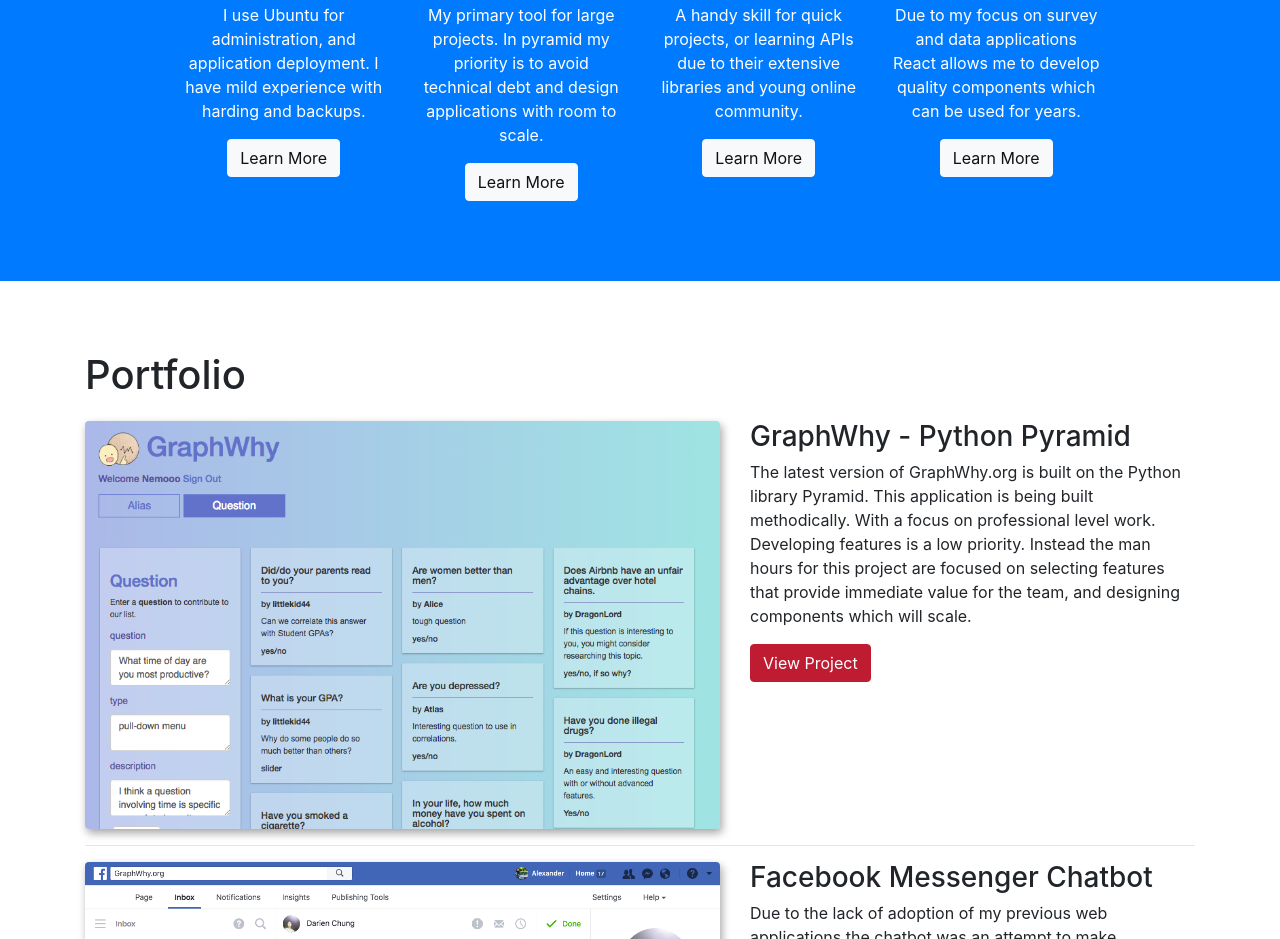
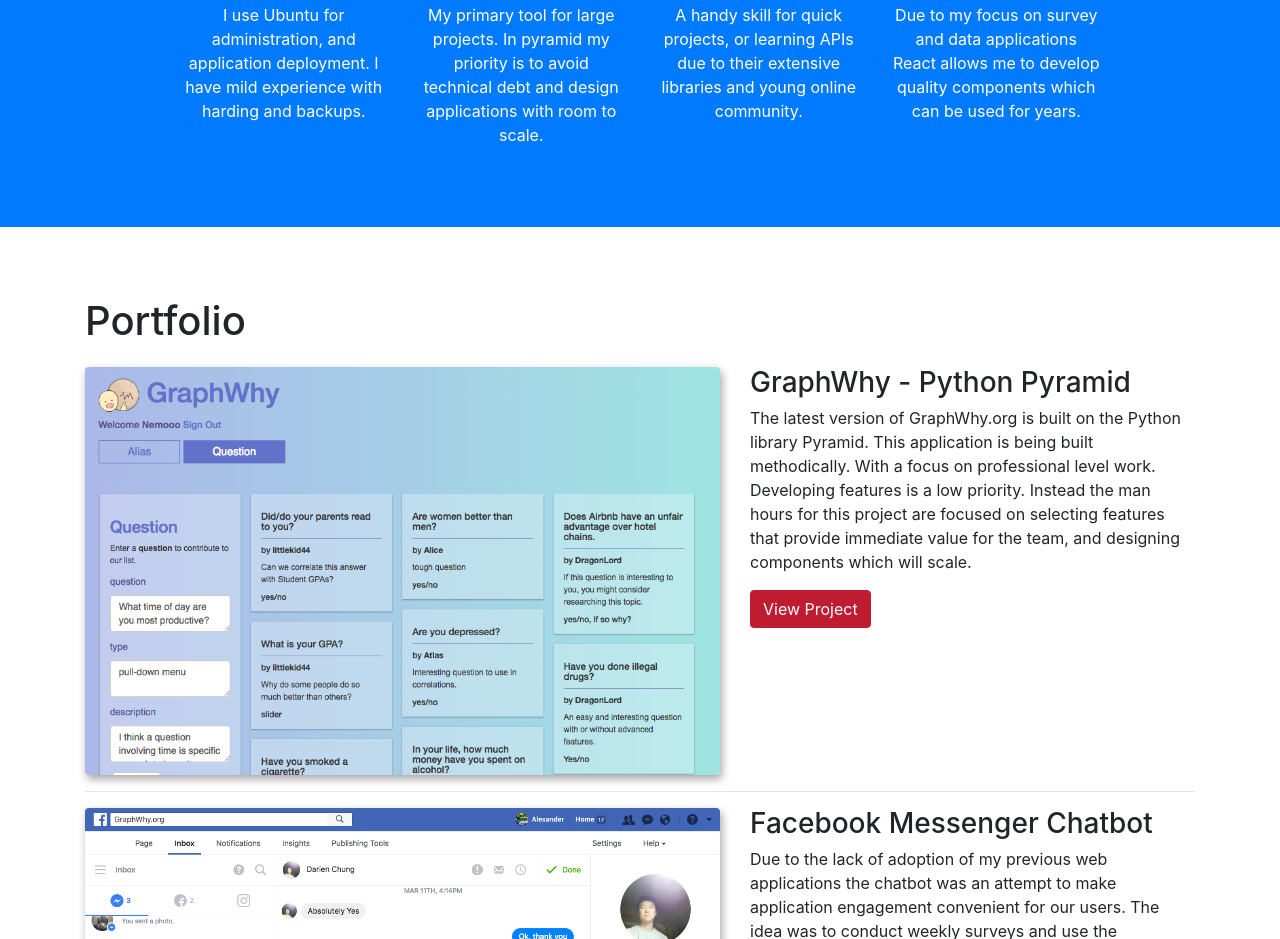
Before and after one commit to AlexanderMcNulty/portfolio, a website with bundled scripts: page index.html in a window 1280 px wide. Shown: the part 1267-2206 px from the top of the page. Built offline with nearby package versions, Linux system fonts and the light colour scheme.

Commit message:
remove buttons

```diff
--- a/index.html
+++ b/index.html
@@ -59,7 +59,7 @@
                     <strong>Dev Ops</strong>
                   </h4>
                   <p>I use Ubuntu for administration, and application deployment. I have mild experience with harding and backups.</p>
-                  <a href="#" class="btn btn-light">Learn More</a>
+                  <!-- <a href="#" class="btn btn-light">Learn More</a> -->
                 </div>
               </div>
               <div class="col-md-3 col-sm-6">
@@ -72,7 +72,7 @@
                     <strong>Pyramid</strong>
                   </h4>
                   <p>My primary tool for large projects. In pyramid my priority is to avoid technical debt and design applications with room to scale.</p>
-                  <a href="#" class="btn btn-light">Learn More</a>
+                  <!-- <a href="#" class="btn btn-light">Learn More</a> -->
                 </div>
               </div>
               <div class="col-md-3 col-sm-6">
@@ -85,7 +85,7 @@
                     <strong>NodeJS</strong>
                   </h4>
                   <p>A handy skill for quick projects, or learning APIs due to their extensive libraries and young online community.</p>
-                  <a href="#" class="btn btn-light">Learn More</a>
+                  <!-- <a href="#" class="btn btn-light">Learn More</a> -->
                 </div>
               </div>
               <div class="col-md-3 col-sm-6">
@@ -129,7 +129,7 @@
                     <strong>React</strong>
                   </h4>
                   <p>Due to my focus on survey and data applications React allows me to develop quality components which can be used for years.</p>
-                  <a href="#" class="btn btn-light">Learn More</a>
+                  <!-- <a href="#" class="btn btn-light">Learn More</a> -->
                 </div>
               </div>
             </div>
```
